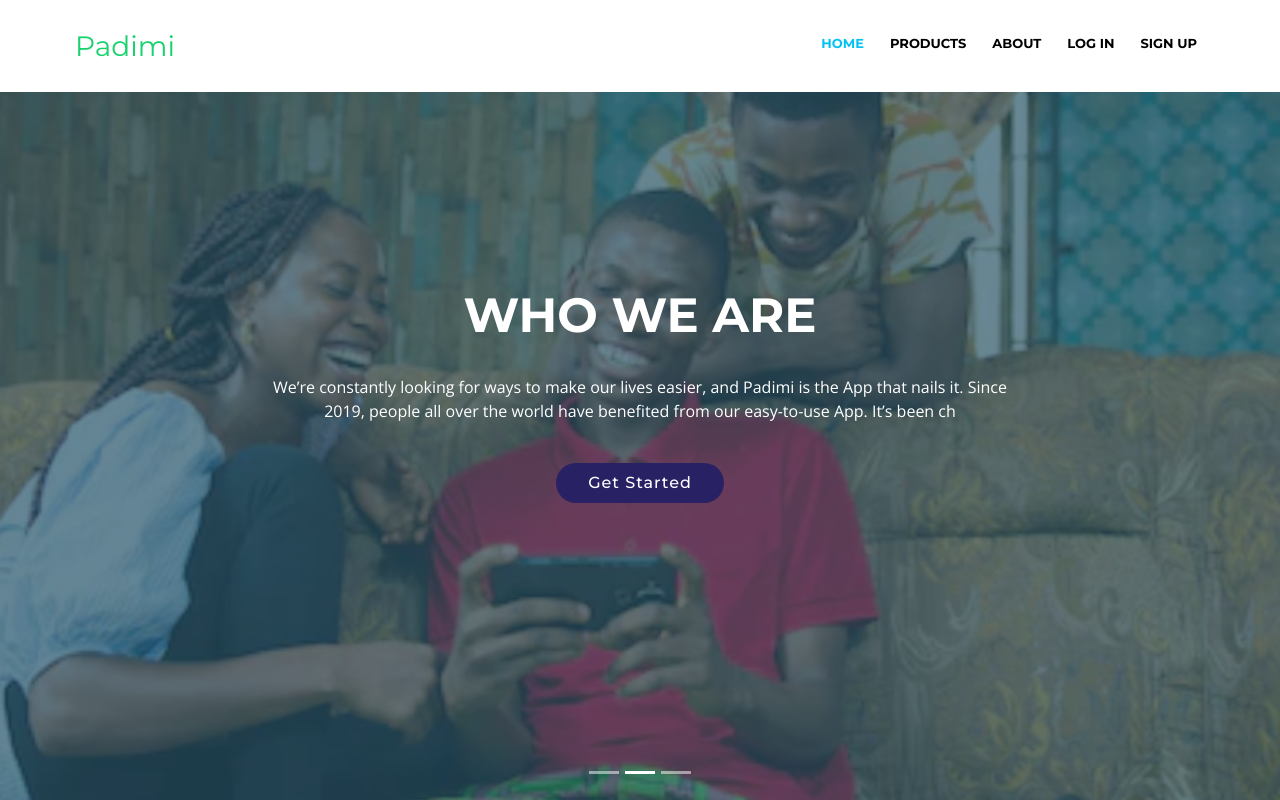
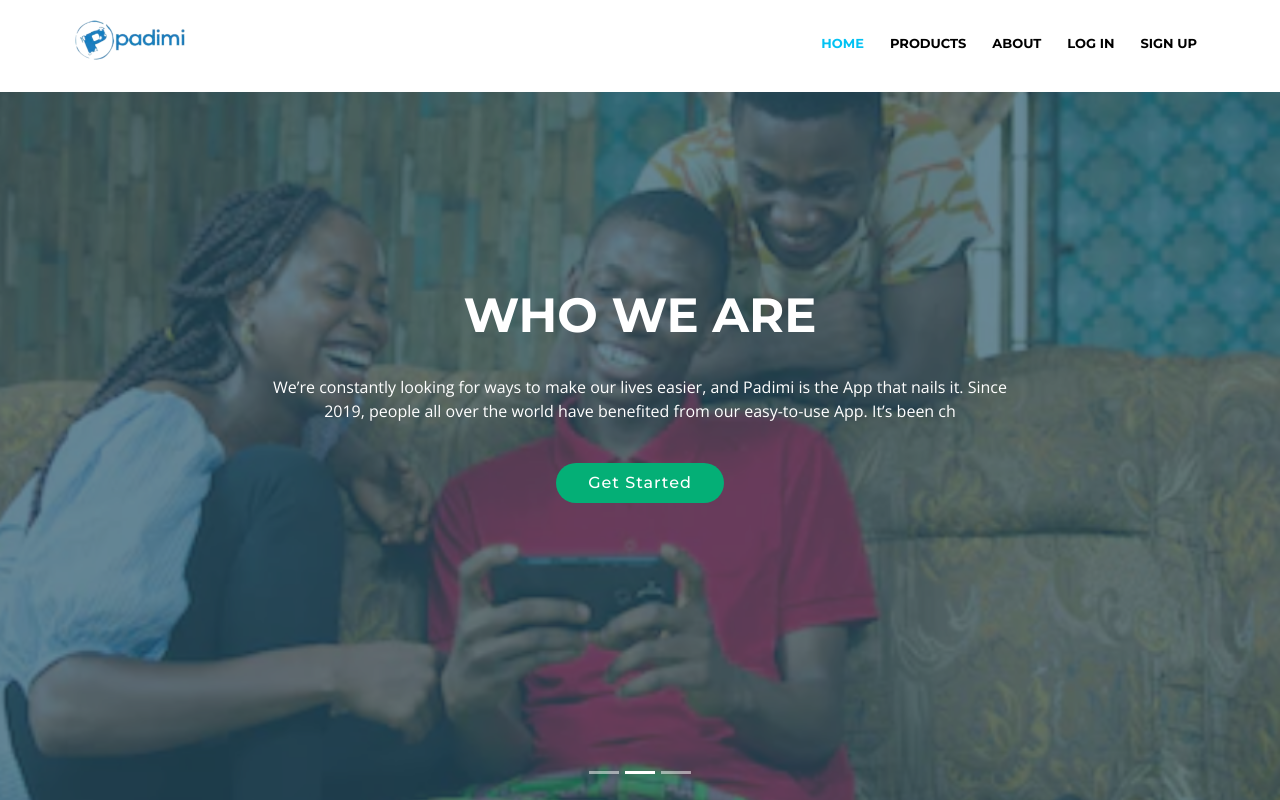
Before and after one commit to sirsuccess/padimi, a plain HTML site: page index.html in a window 1280 px wide. Shown: the top 800 px of the page. Drawn offline with nearby package versions, Linux system fonts and the light colour scheme; files whose address does not match are found by name.

Commit message:
fix index logo

```diff
--- a/css/style.css
+++ b/css/style.css
@@ -112,7 +112,9 @@ h6 {
 /*--------------------------------------------------------------
 # Header
 --------------------------------------------------------------*/
-
+#header #logo img {
+  max-height: 40px;
+}
 #header {
   padding: 30px 0;
   height: 92px;
@@ -130,12 +132,10 @@ h6 {
   height: 72px;
   transition: all 0.5s;
 }
-
 #header #logo {
   float: left;
 }
-
-/* #header #logo h1 {
+#header #logo h1 {
   font-size: 34px;
   margin: 0;
   padding: 0;
@@ -150,24 +150,14 @@ h6 {
   color: #fff;
   padding-left: 10px;
   border-left: 4px solid #18d26e;
-} */
-
-/* #header #logo img {
-  padding: 0;
-  margin: 0;
-  width: 100%;
-  height: 100%;
-} */
-/* #header #logo a {
+}
+
+#header #logo a {
   position: relative;
-  top: -22px;
+  top: -10px;
   width: 40px;
   height: 40px;
 }
-#header #logo img {
-  width: 100%;
-  height: 100%;
-} */
 
 /*--------------------------------------------------------------
 # Intro Section
@@ -298,7 +288,7 @@ h6 {
   transition: 0.5s;
   margin: 10px;
   color: #fff;
-  background: #282164;
+  background: #04af76;
 }
 .btn-get-started {
   text-align: center;
@@ -312,7 +302,7 @@ h6 {
   transition: 0.5s;
   margin: 10px;
   color: #fff;
-  background: #282164;
+  background: #04af76;
 }
 #intro .btn-get-started:hover {
   background: #18d26e;
--- a/index.html
+++ b/index.html
@@ -44,8 +44,8 @@
     <header id="header">
       <div class="container-fluid">
         <div id="logo" class="pull-left">
-          <h3><a href="./index.html">Padimi</a></h3>
-          <!-- <a href="./index.html"><img src="img/logo.svg" alt="" title=""/></a> -->
+          <!-- <h3><a href="./index.html">Padimi</a></h3> -->
+          <a href="./index.html"><img src="img/padi2.png" alt="" title=""/></a>
         </div>
 
         <nav id="nav-menu-container">
```
Also changed, not shown: img/padi2.png (added).
